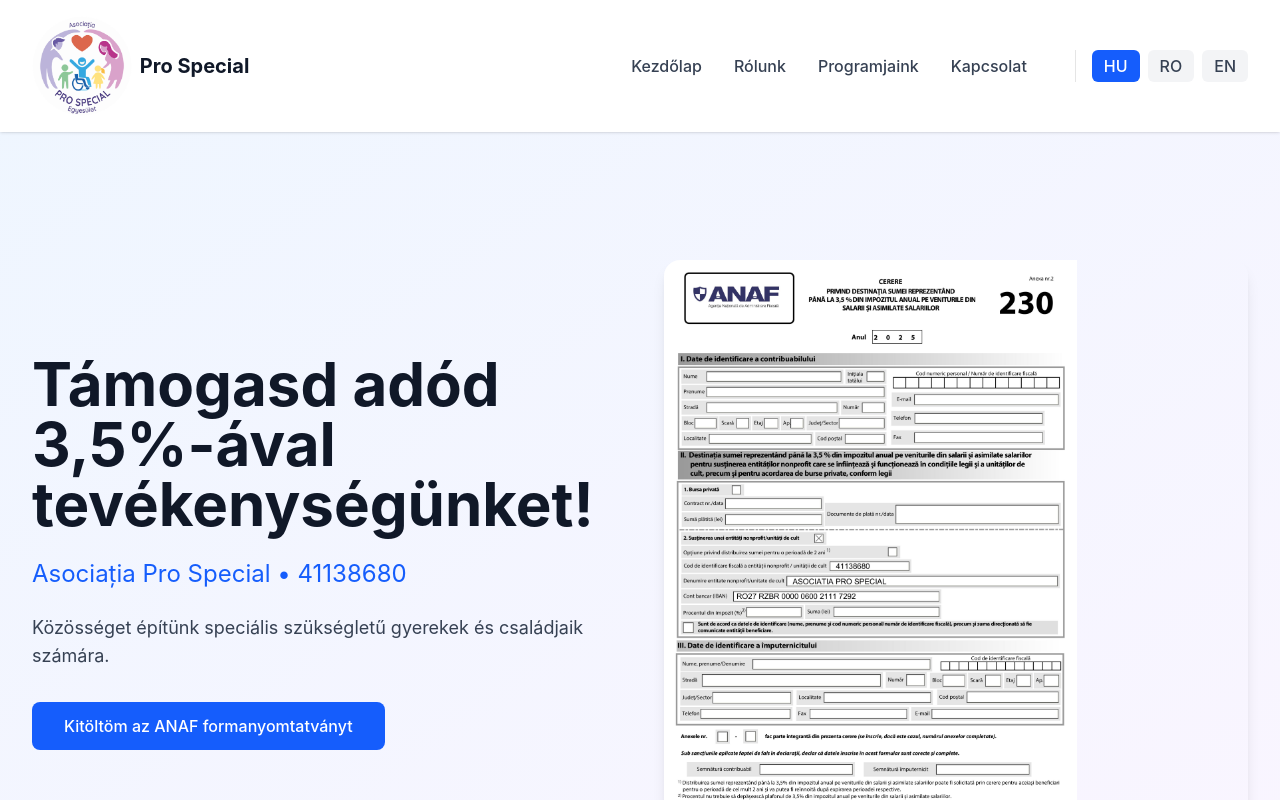
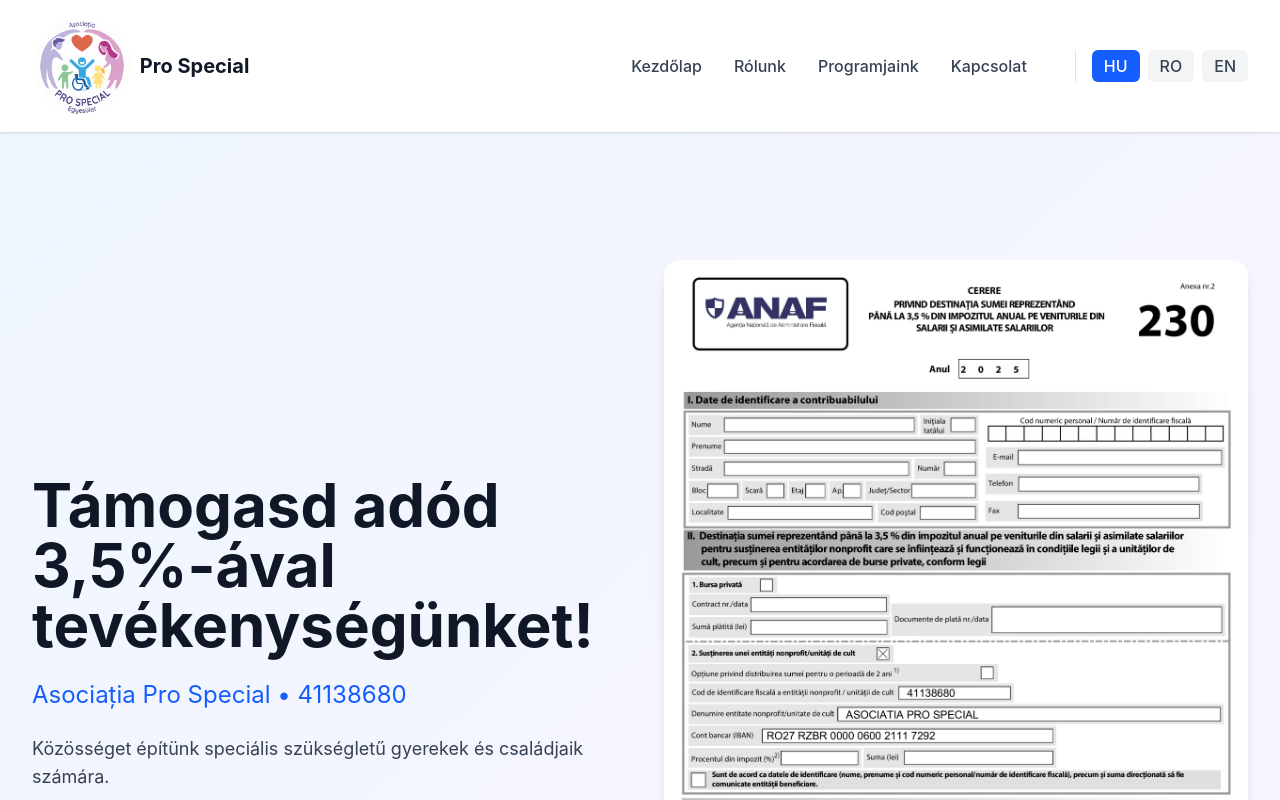
Before and after one commit to zuraglal/prospecial.org, a React (Vite) app: page / in a window 1280 px wide. Shown: the top 800 px of the page. Built offline with nearby package versions, Linux system fonts and the light colour scheme.

Commit message:
Remove aspect-square class from Home component

```diff
--- a/src/app/components/Home.tsx
+++ b/src/app/components/Home.tsx
@@ -61,7 +61,7 @@
             </div>
 
             <div className="relative">
-              <div className="aspect-square rounded-2xl overflow-hidden shadow-lg">
+              <div className="rounded-2xl overflow-hidden shadow-lg">
                 <ImageWithFallback
                   src="/pro-special-anaf-230-2025.jpg"
                   alt="ANAF 230 3,5%"
```
